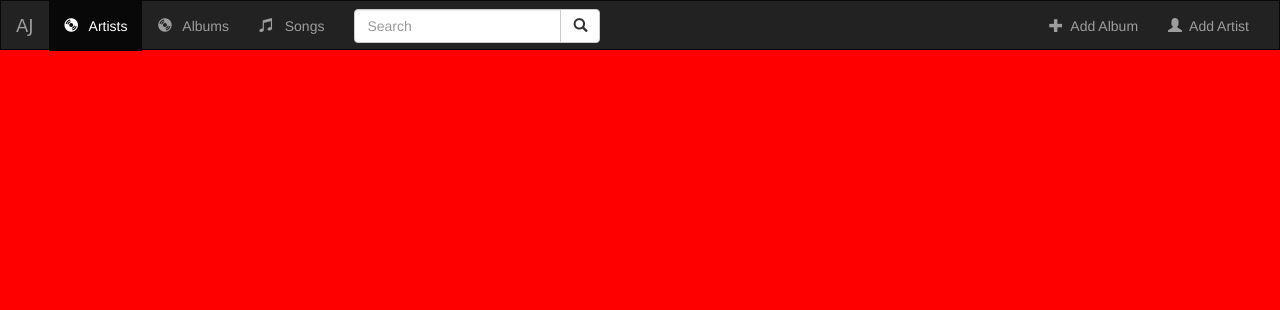
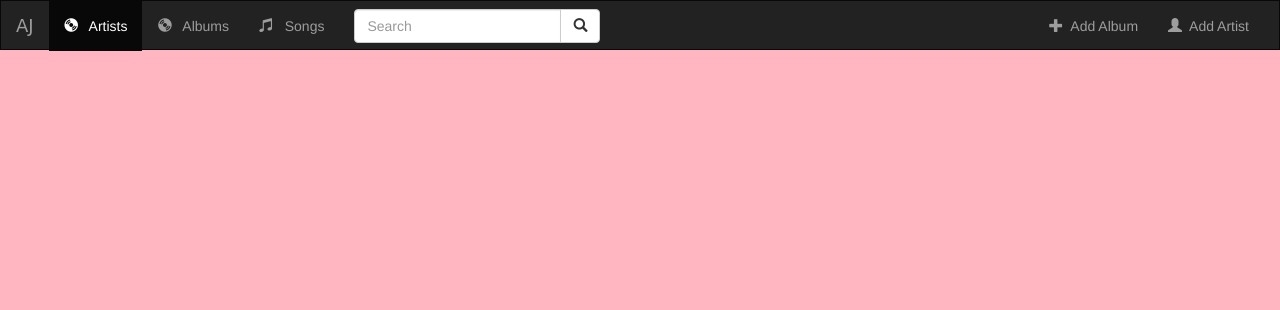
Before and after one commit to jiananuj/my-second-blog, a Django app: page /artists/ in a window 1280 px wide. Shown: the top 310 px of the page. Run offline with Django 3.2, Linux system fonts and the light colour scheme; data that the repository does not hold is empty; some libraries are stand-ins or nearby versions.

Commit message:
Update style.css

```diff
--- a/music/static/music/style.css
+++ b/music/static/music/style.css
@@ -1,5 +1,5 @@
 body{
-    background: red;
+    background: lightpink;
 }
 
 .navbar{
```
